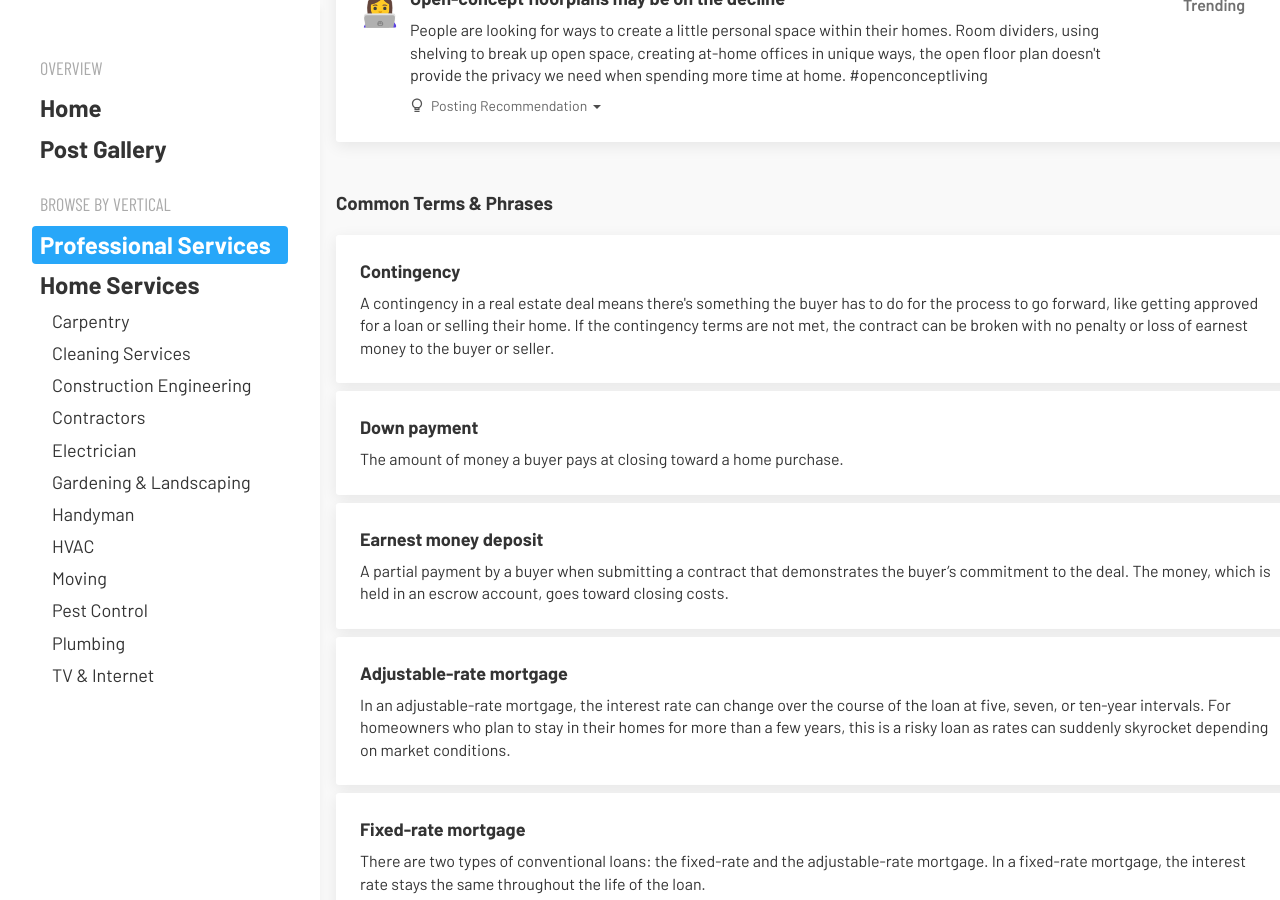
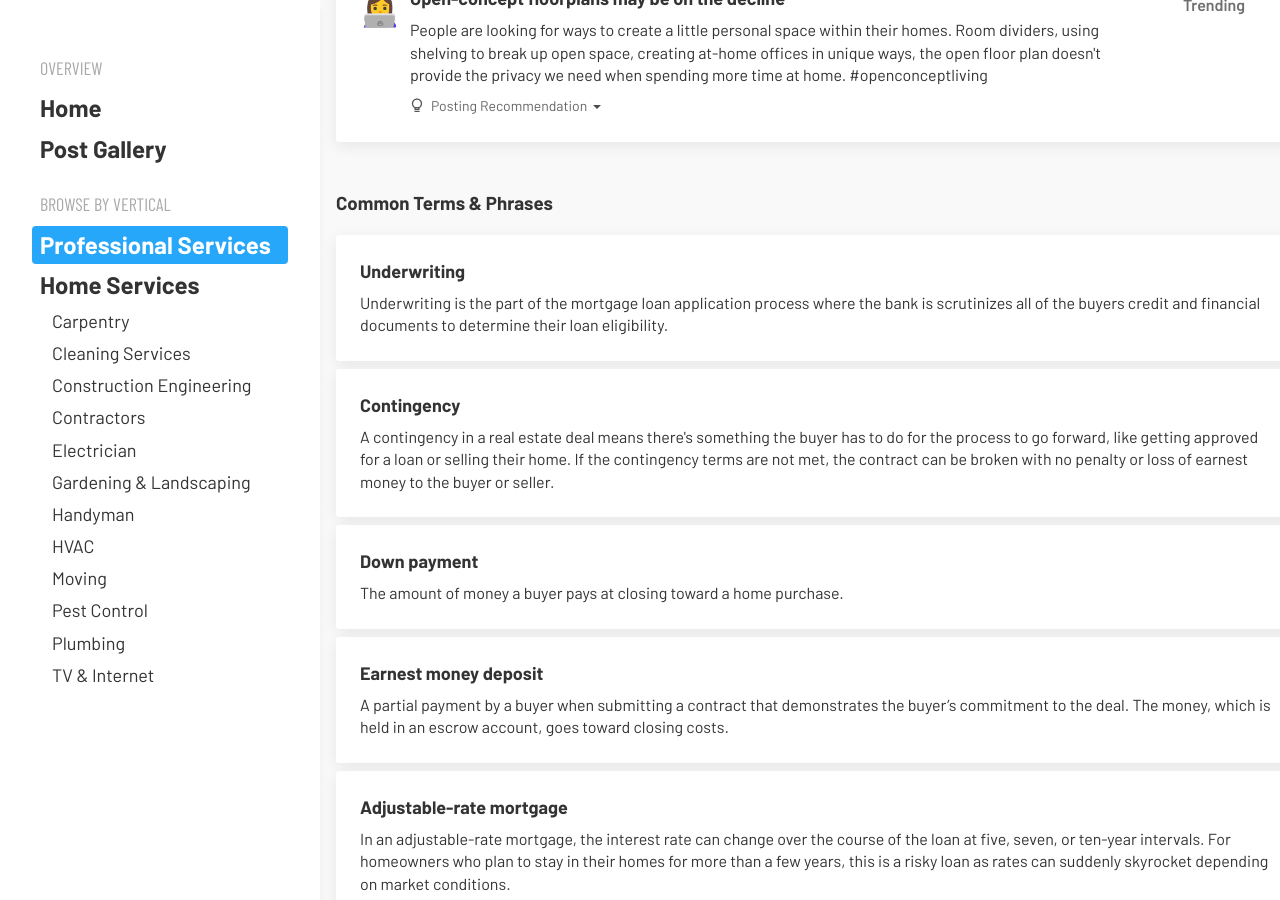
Before and after one commit to davidpots/posty, a Jekyll site: the page built from vertical--professional-services.html, in a window 1280 px wide and 900 px high, scrolled down 2394 px. Built offline with Jekyll 4.4.1, drawn with Linux system fonts in a browser that asks for light colours; some web fonts are replaced.

Commit message:
Updates holidays and phrases apr 16

```diff
--- a/_data/phrases.yml
+++ b/_data/phrases.yml
@@ -1,3 +1,7 @@
+- name: Underwriting
+  description: "Underwriting is the part of the mortgage loan application process where the bank is scrutinizes all of the buyers credit and financial documents to determine their loan eligibility."
+  vertical: Professional Services
+
 - name: Contingency
   description: "A contingency in a real estate deal means there's something the buyer has to do for the process to go forward, like getting approved for a loan or selling their home. If the contingency terms are not met, the contract can be broken with no penalty or loss of earnest money to the buyer or seller."
   vertical: Professional Services
```
Also changed, not shown: _data/holidays.yml (+0 -10 lines).
